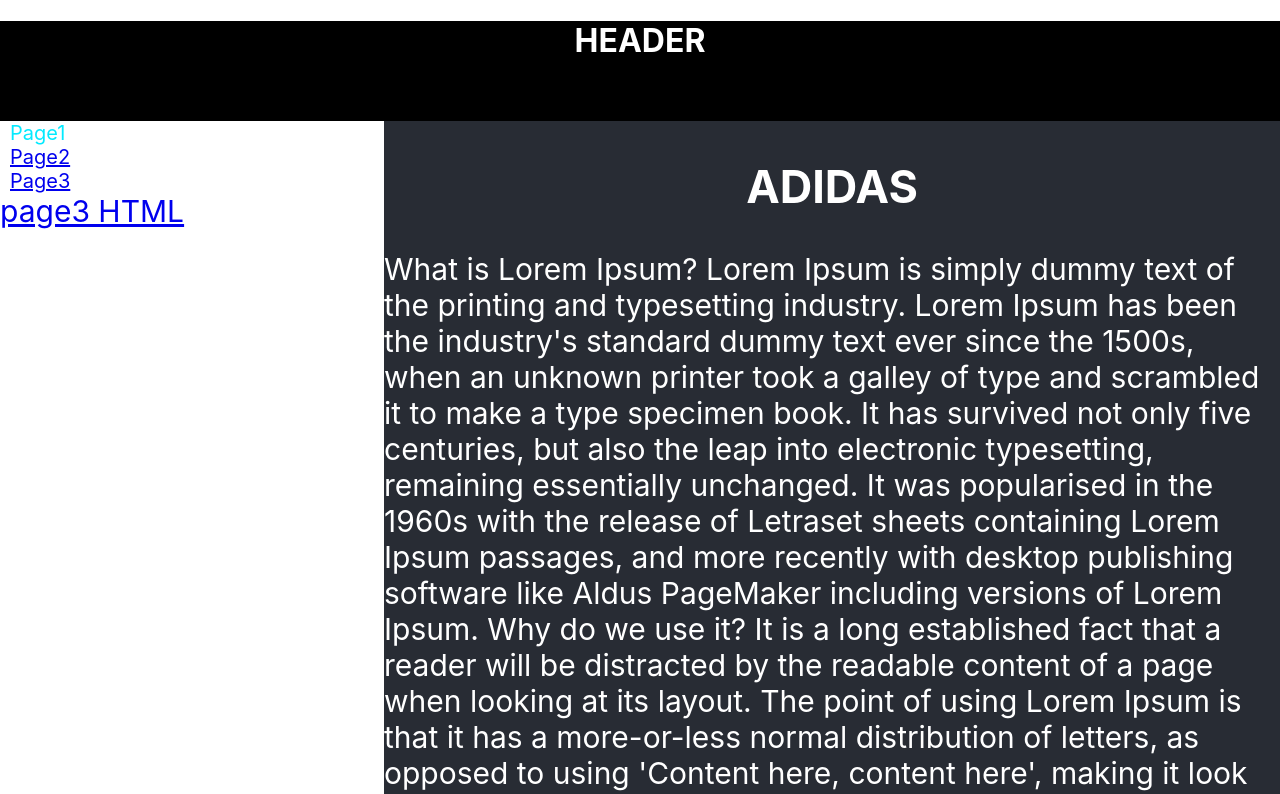
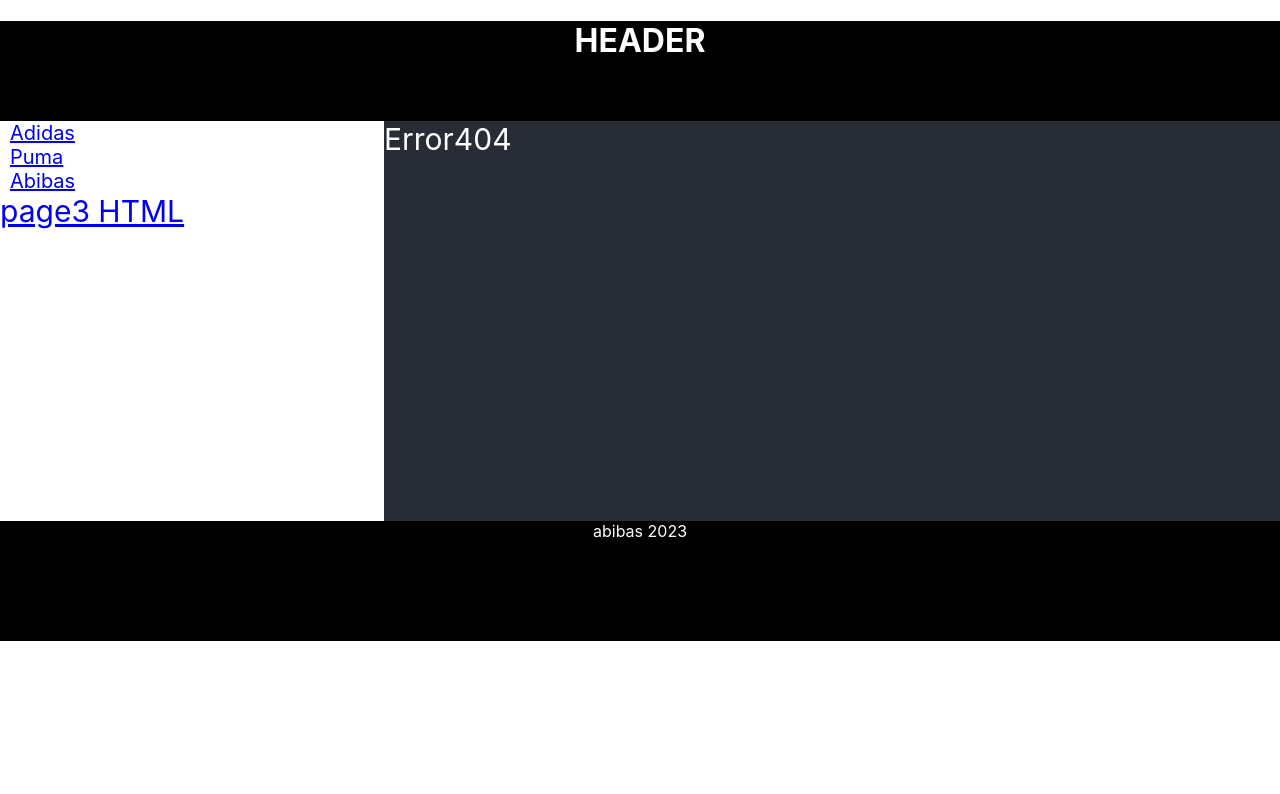
Before and after one commit to Setnad1177/react-router-dom, a React (Create React App) app: page /page1 in a window 1280 px wide. Shown: the top 794 px of the page. Built offline with nearby package versions, Linux system fonts and the light colour scheme.

Commit message:
useParams() + dataState

```diff
--- a/src/App.tsx
+++ b/src/App.tsx
@@ -1,18 +1,20 @@
-import React from 'react';
+import React, {useState} from 'react';
+import styles from "./components/Site.module.css";
+import {Adidas} from "./components/pages/Adidas";
+import {Puma} from "./components/pages/Puma";
+import {Abibas} from "./components/pages/Abibas";
 import {Navigate, NavLink, Route, Routes} from 'react-router-dom';
 import {Error404} from "./components/pages/Error404";
-import {PageOne} from "./components/pages/PageOne";
-import {PageTwo} from "./components/pages/PageTwo";
-import {PageThree} from "./components/pages/PageThree";
-import styles from "./components/Site.module.css";
-import {S} from './components/pages/_styles';
+import styled from 'styled-components';
+import {S} from './components/pages/_styles'
+import {Model} from "./components/pages/Model";
 
 
 const PATH = {
-    PAGE1: '/page1',
-    PAGE2: '/page2',
-    PAGE3: '/page3',
-} as const;
+    PAGE1: '/adidas',
+    PAGE2: '/puma',
+    PAGE3: '/abibas',
+} as const
 
 function App() {
     return (
@@ -20,21 +22,26 @@
             <div className={styles.header}><h1>HEADER</h1></div>
             <div className={styles.body}>
                 <div className={styles.nav}>
-                    <S.NavWrapper><NavLink to={PATH.PAGE1}>Page1</NavLink></S.NavWrapper>
-                    <S.NavWrapper><NavLink to={PATH.PAGE2}>Page2</NavLink></S.NavWrapper>
-                    <S.NavWrapper><NavLink to={PATH.PAGE3}>Page3</NavLink></S.NavWrapper>
+                    <S.NavWrapper><NavLink to={PATH.PAGE1}>Adidas</NavLink></S.NavWrapper>
+                    <S.NavWrapper><NavLink to={PATH.PAGE2}>Puma</NavLink></S.NavWrapper>
+                    <S.NavWrapper><NavLink to={PATH.PAGE3}>Abibas</NavLink></S.NavWrapper>
                     <a href="page3">page3 HTML</a>
                 </div>
                 <div className={styles.content}>
                     <Routes>
                         <Route path={'/'} element={<Navigate to={'/page1'}/>}/>
 
-                        <Route path={PATH.PAGE1} element={<PageOne/>}/>
-                        <Route path={PATH.PAGE2} element={<PageTwo/>}/>
-                        <Route path={PATH.PAGE3} element={<PageThree/>}/>
+                        <Route path={PATH.PAGE1} element={<Adidas/>}/>
+                        <Route path={PATH.PAGE2} element={<Puma/>}/>
+                        <Route path={PATH.PAGE3} element={<Abibas/>}/>
+                        <Route path={'/adidas/:id'} element={<Model/>}/>
 
                         <Route path={'/*'} element={<Error404/>}/>
+
+                        {/*<Route path={'/page/error'} element={<Error404/>}/>*/}
+                        {/*<Route path={'/*'} element={<Navigate to={'/page/error'}/>}/>*/}
                     </Routes>
+
                 </div>
             </div>
             <div className={styles.footer}>abibas 2023</div>
```
